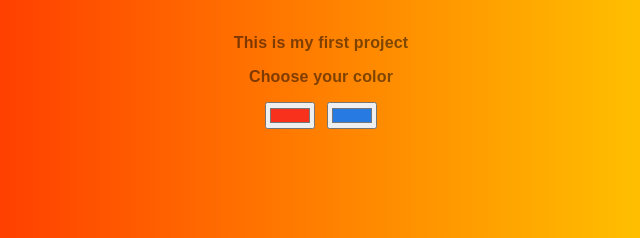
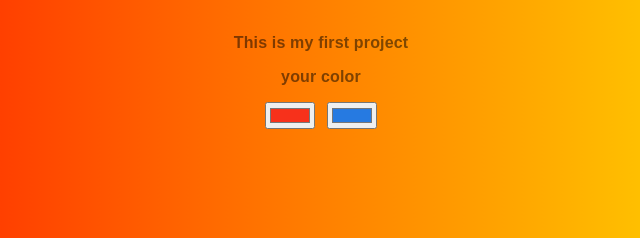
Before and after one commit to mhamami/b_generator, a plain HTML site: page index.html in a window 1280 px wide. Shown: the part 171-409 px from the top of the page, 319-959 px from the left. Drawn offline with Linux system fonts and the light colour scheme.

Commit message:
change master

```diff
--- a/index.html
+++ b/index.html
@@ -7,7 +7,7 @@
   </head>
 <h1>Welcome to Rawan & Rana Color</h1>
 <h3>This is my first project</h3>
-<h3>Choose your color</h3>
+<h3> your color</h3>
 
   <body>
 
```
